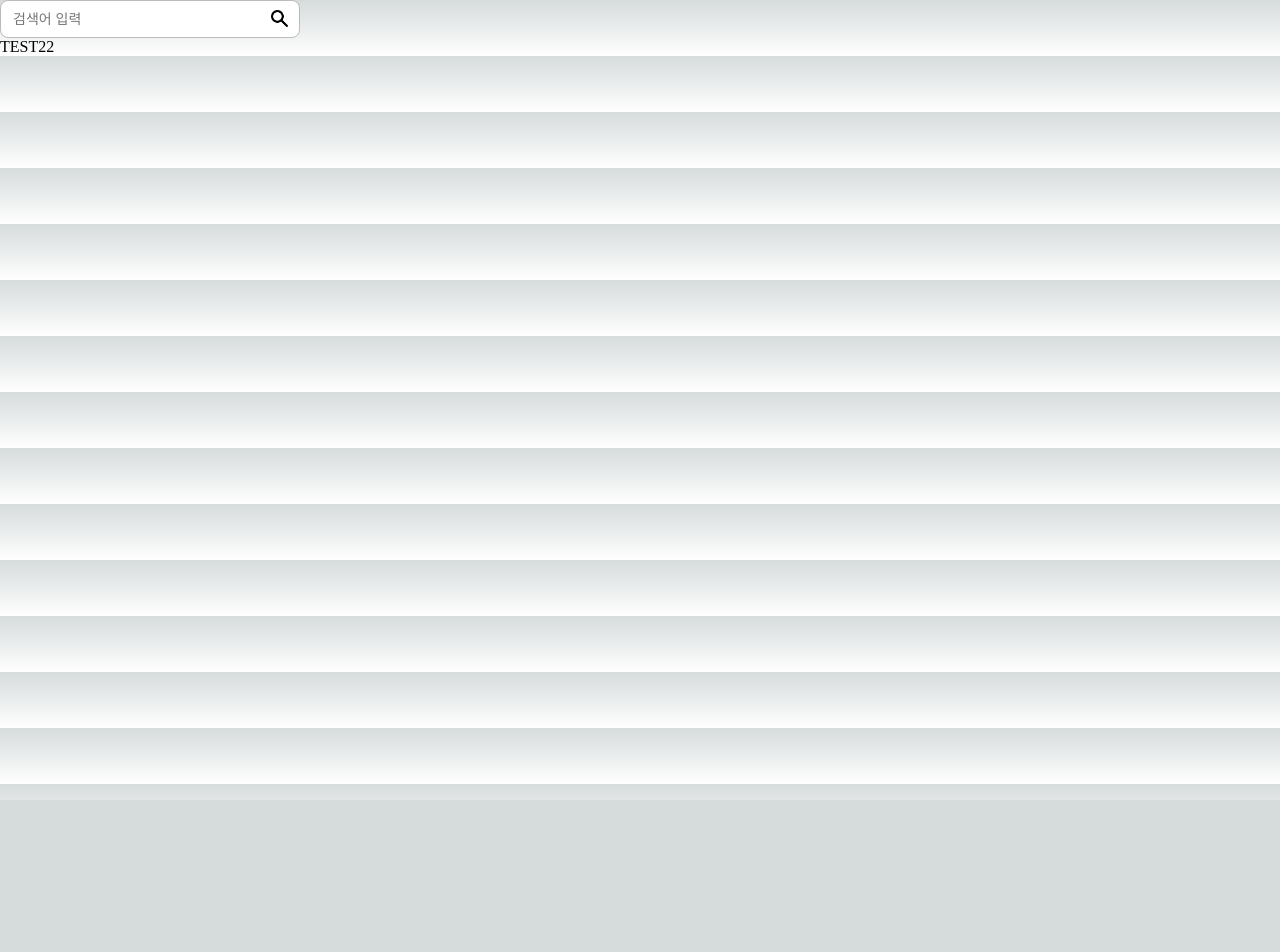
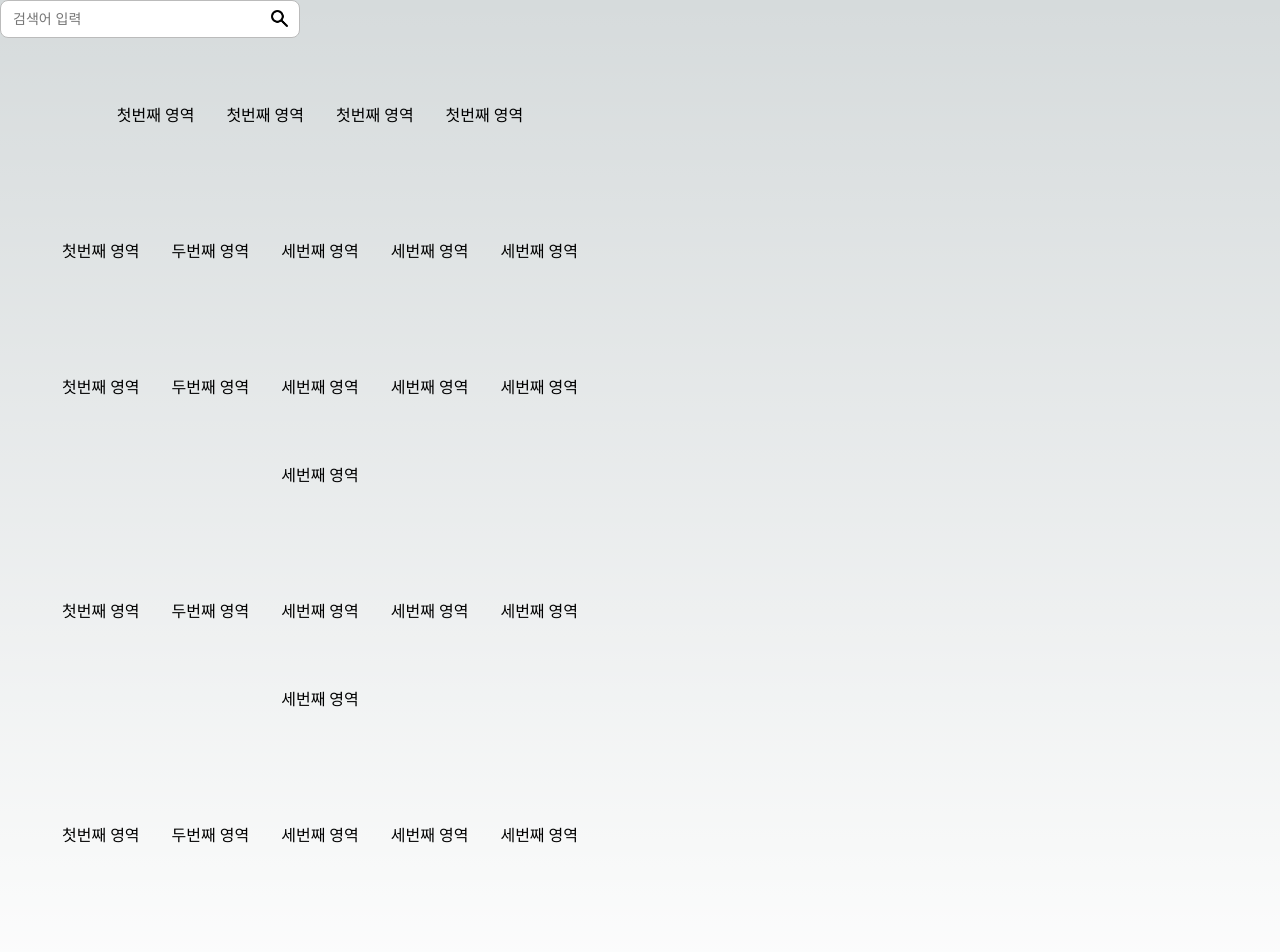
Before and after one commit to team-don/nft-jsfront, a Next.js app: page / in a window 1280 px wide. Shown: the top 952 px of the page. Before the commit the page ends 800 px from the top, so only its background shows below. Built offline with nearby package versions, Linux system fonts and the light colour scheme.

Commit message:
design: index페이지 단어 출력 틀 작성

```diff
--- a/pages/_app.js
+++ b/pages/_app.js
@@ -5,7 +5,6 @@ import { prefix } from "../config/config";
 
 function App({ Component, pageProps }) {
     return (
-        // @ts-ignore
         <PortfolioProvider value={{ prefix }}>
                     <Component {...pageProps} />
         </PortfolioProvider>
--- a/pages/index.js
+++ b/pages/index.js
@@ -1,31 +1,136 @@
 import React from 'react';
 
 import axios from 'axios';
-import { prefix } from "../config/config";
-import style from '../styles/Search.module.css';
+import {prefix} from "../config/config";
+import searchStyle from '../styles/Search.module.css';
 
 const Index = (props) => (
     <main>
-      <div className={style.search}>
-        <input type="text" id="search-name" placeholder="검색어 입력" className={style.input}/>
+        <div className={searchStyle.search}>
+            <input type="text" id="search-name" placeholder="검색어 입력" className={searchStyle.input}/>
             <img id="search-button"
                  src={`${prefix}/images/search.png`}
-             className={style.img}
+                 className={searchStyle.img}
                  onClick={searchClick}
                  alt="13"/>
             <ul id="search-list">
 
             </ul>
         </div>
-      <div>TEST22</div>
+        <div style={{ width: "50%"}} className={searchStyle.margin}>
+            <div className={searchStyle.aa}>
+                {/*<div style={{border: "1px solid gold", float: "left", width: "25%"}}>*/}
+                <div>
+                    첫번째 영역
+                </div>
+                <div>
+                    첫번째 영역
+                </div>
+                <div>
+                    첫번째 영역
+                </div>
+                <div>
+                    첫번째 영역
+                </div>
+            </div>
+            <div className={searchStyle.aa}>
+                <div>
+                    첫번째 영역
+                </div>
+                <div>
+                    두번째 영역
+                </div>
+                <div>
+                    세번째 영역
+                </div>
+                <div>
+                    세번째 영역
+                </div>
+                <div>
+                    세번째 영역
+                </div>
+            </div>
+            <div className={searchStyle.aa}>
+                <div>
+                    첫번째 영역
+                </div>
+                <div>
+                    두번째 영역
+                </div>
+                <div>
+                    세번째 영역
+                </div>
+                <div>
+                    세번째 영역
+                </div>
+                <div>
+                    세번째 영역
+                </div>
+                <div>
+                    세번째 영역
+                </div>
+            </div>
+            <div className={searchStyle.aa}>
+                <div>
+                    첫번째 영역
+                </div>
+                <div>
+                    두번째 영역
+                </div>
+                <div>
+                    세번째 영역
+                </div>
+                <div>
+                    세번째 영역
+                </div>
+                <div>
+                    세번째 영역
+                </div>
+                <div>
+                    세번째 영역
+                </div>
+            </div>
+            <div className={searchStyle.aa}>
+                <div>
+                    첫번째 영역
+                </div>
+                <div>
+                    두번째 영역
+                </div>
+                <div>
+                    세번째 영역
+                </div>
+                <div>
+                    세번째 영역
+                </div>
+                <div>
+                    세번째 영역
+                </div>
+            </div>
+            <div className={searchStyle.aa}>
+                <div>
+                    첫번째 영역
+                </div>
+                <div>
+                    두번째 영역
+                </div>
+                <div>
+                    세번째 영역
+                </div>
+                <div>
+                    네번째 영역
+                </div>
+            </div>
+        </div>
     </main>
 
 );
+
 async function searchClick() {
     const value = await document.getElementById("search-name").value;
     const res = await axios.get('https://5nft.link/search?word=' + value);
     const data = await res.data;
-  const li =  await document.getElementById('search-list');
+    const li = await document.getElementById('search-list');
     li.innerHTML = "";
 
     for (let i = 0; i < data.length; i++) {
--- a/styles/Search.module.css
+++ b/styles/Search.module.css
@@ -18,3 +18,18 @@
     right: 12px;
     margin: 0;
 }
+
+.margin *{
+    padding: 1em;
+    text-align: center;
+    margin-top: 1em;
+    margin-bottom: 1em;
+    /*font-size: 1em;*/
+    /*width: 50%;*/
+}
+
+
+
+.aa * {
+    display: inline-block;
+}
```
Lines whose indentation alone changed are shown as unchanged.
